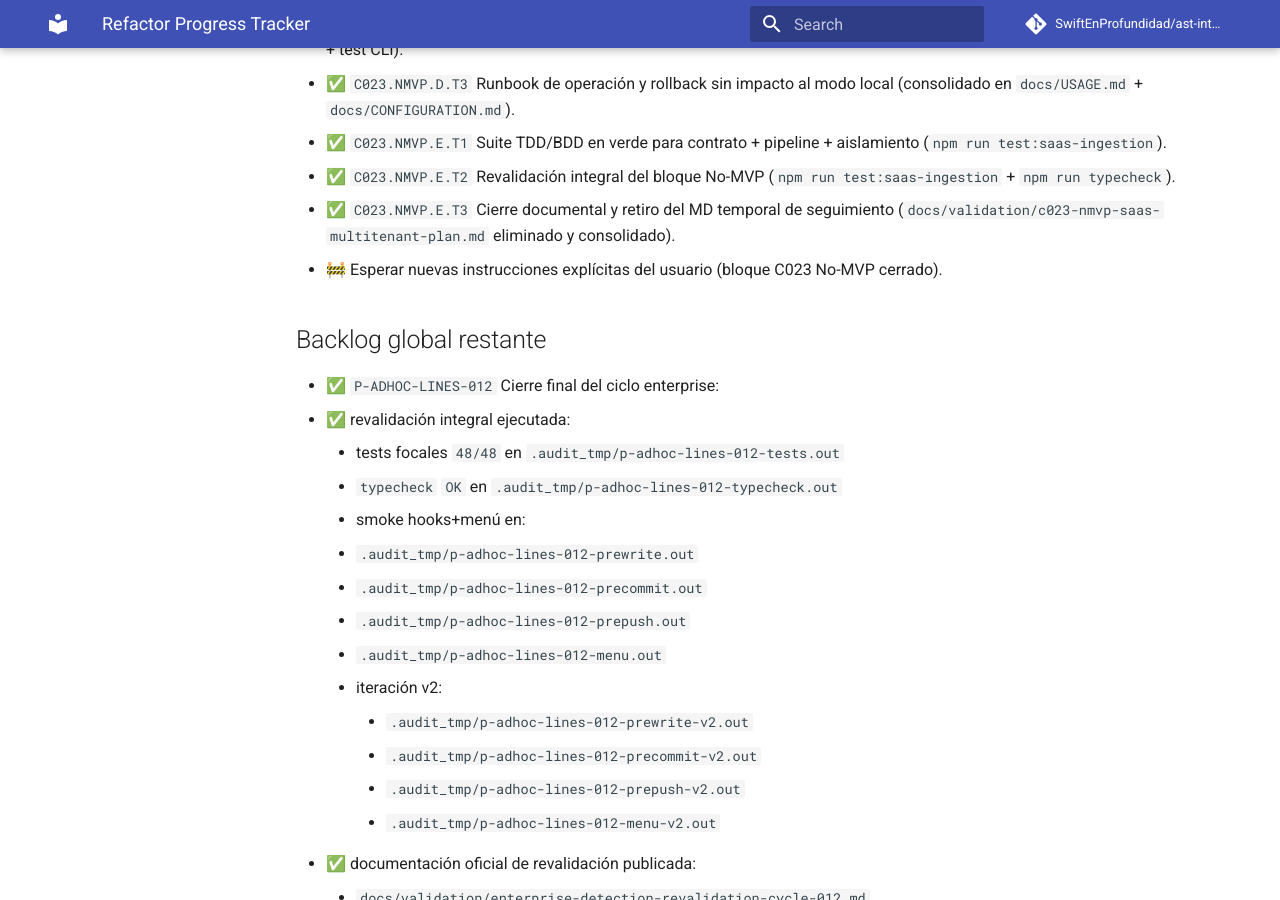
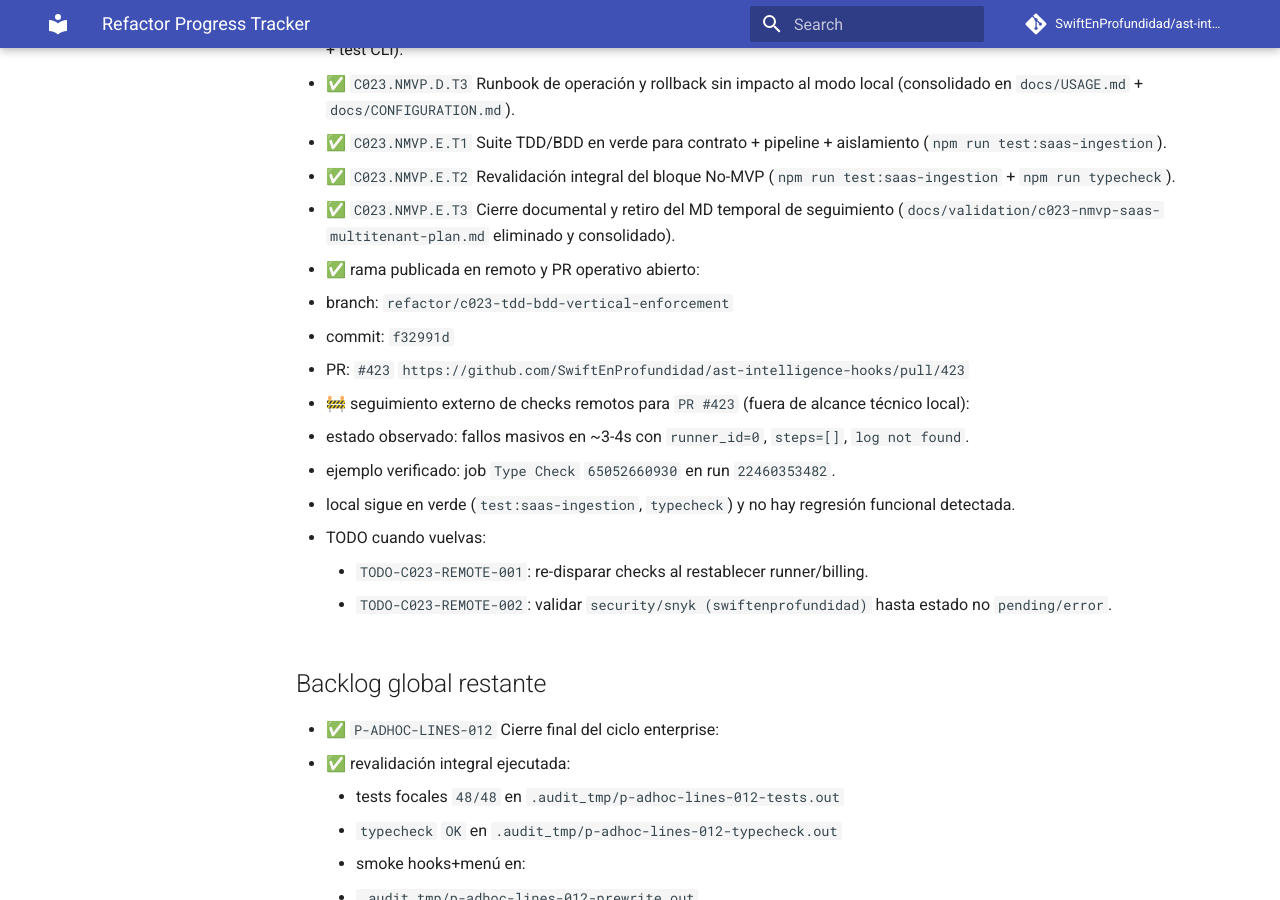
Before and after one commit to SwiftEnProfundidad/ast-intelligence-hooks, an MkDocs documentation site: the page built from docs/REFRACTOR_PROGRESS.md, in a window 1280 px wide and 900 px high, scrolled down 5313 px. Built offline with MkDocs 1.6.1 and Material for MkDocs 9.7.7, drawn with Linux system fonts in a browser that asks for light colours; comment, search, counter and statistics services are not loaded.

Commit message:
docs(progress): register PR #423 remote runner blockage and follow-up TODOs

```diff
--- a/docs/REFRACTOR_PROGRESS.md
+++ b/docs/REFRACTOR_PROGRESS.md
@@ -142,7 +142,17 @@ Plan base visible para seguimiento previo y durante la implementacion.
 - ✅ `C023.NMVP.E.T1` Suite TDD/BDD en verde para contrato + pipeline + aislamiento (`npm run test:saas-ingestion`).
 - ✅ `C023.NMVP.E.T2` Revalidación integral del bloque No-MVP (`npm run test:saas-ingestion` + `npm run typecheck`).
 - ✅ `C023.NMVP.E.T3` Cierre documental y retiro del MD temporal de seguimiento (`docs/validation/c023-nmvp-saas-multitenant-plan.md` eliminado y consolidado).
-- 🚧 Esperar nuevas instrucciones explícitas del usuario (bloque C023 No-MVP cerrado).
+- ✅ rama publicada en remoto y PR operativo abierto:
+  - branch: `refactor/c023-tdd-bdd-vertical-enforcement`
+  - commit: `f32991d`
+  - PR: `#423` `https://github.com/SwiftEnProfundidad/ast-intelligence-hooks/pull/423`
+- 🚧 seguimiento externo de checks remotos para `PR #423` (fuera de alcance técnico local):
+  - estado observado: fallos masivos en ~3-4s con `runner_id=0`, `steps=[]`, `log not found`.
+  - ejemplo verificado: job `Type Check` `65052660930` en run `22460353482`.
+  - local sigue en verde (`test:saas-ingestion`, `typecheck`) y no hay regresión funcional detectada.
+  - TODO cuando vuelvas:
+    - `TODO-C023-REMOTE-001`: re-disparar checks al restablecer runner/billing.
+    - `TODO-C023-REMOTE-002`: validar `security/snyk (swiftenprofundidad)` hasta estado no `pending/error`.
 
 ## Backlog global restante
 - ✅ `P-ADHOC-LINES-012` Cierre final del ciclo enterprise:
```
